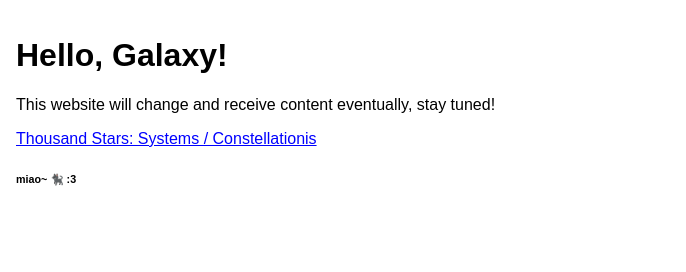
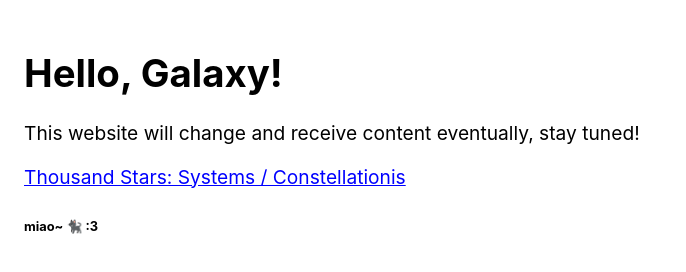
Before and after one commit to Constellationis/Constellationis, a plain HTML site: page index.html in a window 1280 px wide. Shown: the whole page, without its empty margins (0-686 px from the left). Drawn offline with Linux system fonts and the light colour scheme.

Commit message:
feat: Edited CSS of placeholder index page

```diff
--- a/index.html
+++ b/index.html
@@ -5,17 +5,25 @@
   <meta charset="utf-8">
   <title>Hello, Galaxy!</title>
   <style>
+    body, html { height: 100% }
     body {
-      margin: 0;
-      padding: 16px;
-      font-family: sans-serif;
+      margin: auto;
+      display: flex;
+      font-family: "Inter", system-ui, sans-serif;
       background-color: white;
       color: black;
+      font-size: 1.2rem;
+    }
+
+    body > div {
+      margin: 24px;
     }
 
     @media (prefers-color-scheme: dark) {
+      body {
         background-color: #333;
         color: #eee;
+      }
     }
 
     a, a:visited {
@@ -23,17 +31,19 @@
     }
 
     p {
-      opacity: 0.9
+      opacity: 0.8
       line-height: 1.45;
     }
   </style>
 </head>
 <body>
+  <div>
     <h1>Hello, Galaxy!</h1>
     <p>
       This website will change and receive content eventually, stay tuned!
     </p>
     <a href="https://github.com/Constellationis">Thousand Stars: Systems / Constellationis</a>
     <h6>miao~ 🐈‍⬛ :3</h6>
+  </div>
 </body>
 </html>
```
Lines whose indentation alone changed are shown as unchanged.
